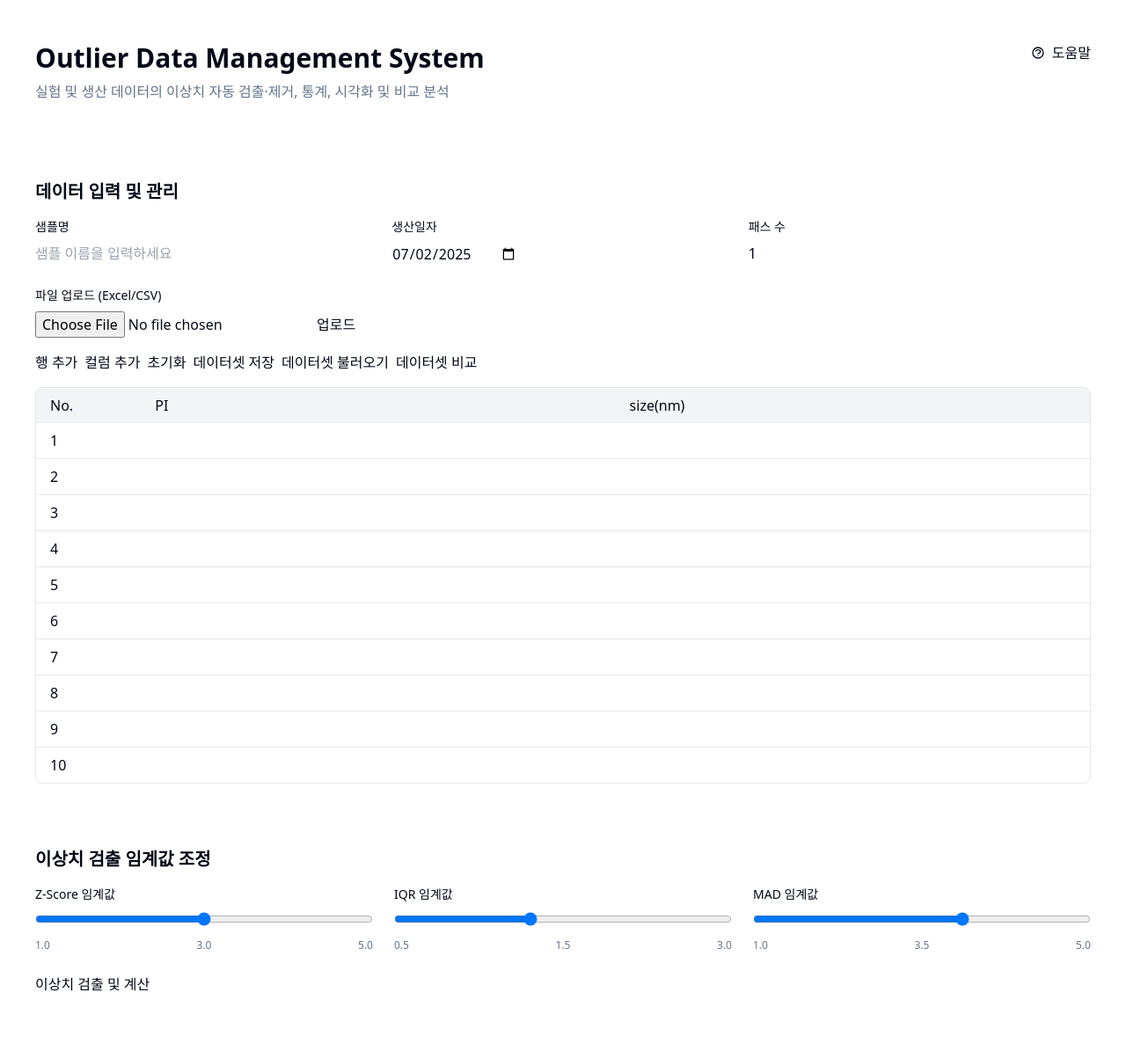
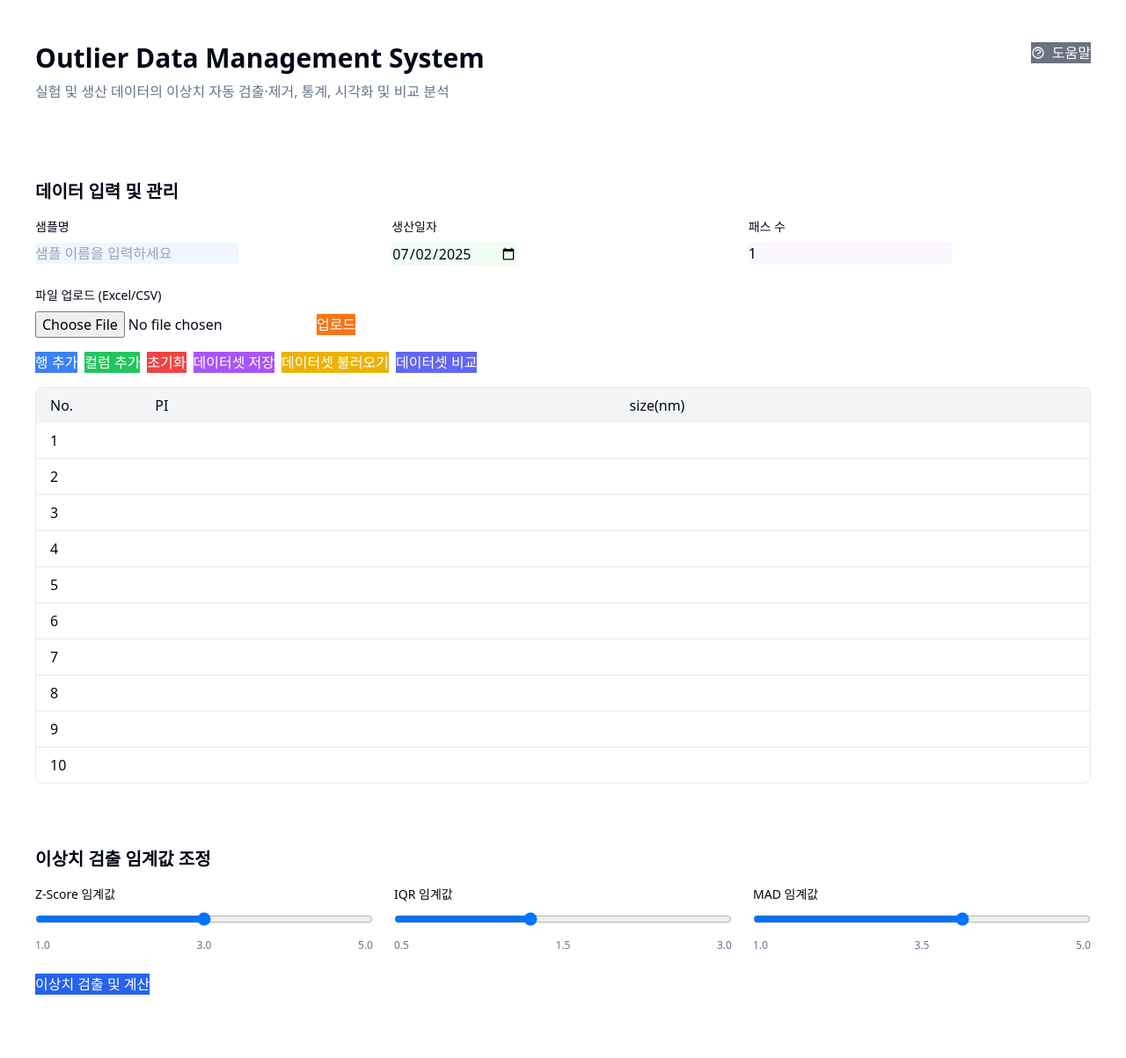
Before and after one commit to jm83-database/outlier-webapp, a Flask app: page / in a window 1280 px wide. Shown: the whole page at 88% size. Run offline with Flask 3, Linux system fonts and the light colour scheme; some libraries are stand-ins or nearby versions.

Commit message:
모달, 버튼 UI 수정

```diff
--- a/templates/index.html
+++ b/templates/index.html
@@ -152,7 +152,7 @@
                     <h1 class="text-3xl font-bold mb-2">Outlier Data Management System</h1>
                     <p class="text-muted-foreground">실험 및 생산 데이터의 이상치 자동 검출·제거, 통계, 시각화 및 비교 분석</p>
                 </div>
-                <button onclick="showHelpModal()" class="btn btn-outline btn-sm flex items-center gap-2">
+                <button onclick="showHelpModal()" class="btn btn-outline btn-sm flex items-center gap-2 bg-gray-500 hover:bg-gray-600 text-white border-gray-500">
                     <svg class="w-4 h-4" fill="none" stroke="currentColor" viewBox="0 0 24 24">
                         <path stroke-linecap="round" stroke-linejoin="round" stroke-width="2" d="M8.228 9c.549-1.165 2.03-2 3.772-2 2.21 0 4 1.343 4 3 0 1.4-1.278 2.575-3.006 2.907-.542.104-.994.54-.994 1.093m0 3h.01M21 12a9 9 0 11-18 0 9 9 0 0118 0z"/>
                     </svg>
@@ -170,15 +170,15 @@
                 <div>
                     <label class="block text-sm font-medium mb-2">샘플명</label>
                     <input type="text" id="sample_name" value="{{ sample_name }}"
-                           placeholder="샘플 이름을 입력하세요" class="input">
+                           placeholder="샘플 이름을 입력하세요" class="input bg-blue-50 border-blue-200 focus:border-blue-500">
                 </div>
                 <div>
                     <label class="block text-sm font-medium mb-2">생산일자</label>
-                    <input type="date" id="production_date" value="{{ production_date }}" class="input">
+                    <input type="date" id="production_date" value="{{ production_date }}" class="input bg-green-50 border-green-200 focus:border-green-500">
                 </div>
                 <div>
                     <label class="block text-sm font-medium mb-2">패스 수</label>
-                    <input type="number" id="pass_count" value="{{ pass_count }}" min="1" class="input">
+                    <input type="number" id="pass_count" value="{{ pass_count }}" min="1" class="input bg-purple-50 border-purple-200 focus:border-purple-500">
                 </div>
             </div>
 
@@ -187,18 +187,18 @@
                 <label class="block text-sm font-medium mb-2">파일 업로드 (Excel/CSV)</label>
                 <div class="flex items-center gap-2">
                     <input type="file" id="file_upload" accept=".xlsx,.xls,.csv" class="input">
-                    <button onclick="uploadFile()" class="btn btn-secondary btn-default">업로드</button>
+                    <button onclick="uploadFile()" class="btn btn-primary btn-default bg-orange-500 hover:bg-orange-600 text-white">업로드</button>
                 </div>
             </div>
 
             <!-- Table Controls -->
             <div class="flex flex-wrap gap-2 mb-4">
-                <button onclick="addRow()" class="btn btn-secondary btn-sm">행 추가</button>
-                <button onclick="showAddColumnModal()" class="btn btn-secondary btn-sm">컬럼 추가</button>
-                <button onclick="resetData()" class="btn btn-destructive btn-sm">초기화</button>
-                <button onclick="showSaveModal()" class="btn btn-outline btn-sm">데이터셋 저장</button>
-                <button onclick="showLoadModal()" class="btn btn-outline btn-sm">데이터셋 불러오기</button>
-                <button onclick="showCompareModal()" class="btn btn-outline btn-sm">데이터셋 비교</button>
+                <button onclick="addRow()" class="btn btn-primary btn-sm bg-blue-500 hover:bg-blue-600 text-white">행 추가</button>
+                <button onclick="showAddColumnModal()" class="btn btn-primary btn-sm bg-green-500 hover:bg-green-600 text-white">컬럼 추가</button>
+                <button onclick="resetData()" class="btn btn-destructive btn-sm bg-red-500 hover:bg-red-600 text-white">초기화</button>
+                <button onclick="showSaveModal()" class="btn btn-outline btn-sm bg-purple-500 hover:bg-purple-600 text-white border-purple-500">데이터셋 저장</button>
+                <button onclick="showLoadModal()" class="btn btn-outline btn-sm bg-yellow-500 hover:bg-yellow-600 text-white border-yellow-500">데이터셋 불러오기</button>
+                <button onclick="showCompareModal()" class="btn btn-outline btn-sm bg-indigo-500 hover:bg-indigo-600 text-white border-indigo-500">데이터셋 비교</button>
             </div>
 
             <!-- Data Table -->
@@ -261,8 +261,8 @@
             </div>
 
             <div class="mt-6 flex flex-wrap gap-2">
-                <button onclick="calculateWithThresholds()" class="btn btn-primary btn-default">이상치 검출 및 계산</button>
-                <button id="downloadBtn" onclick="downloadCSV()" class="btn btn-secondary btn-default hidden">결과 다운로드 (CSV)</button>
+                <button onclick="calculateWithThresholds()" class="btn btn-primary btn-default bg-blue-600 hover:bg-blue-700 text-white">이상치 검출 및 계산</button>
+                <button id="downloadBtn" onclick="downloadCSV()" class="btn btn-secondary btn-default hidden bg-green-600 hover:bg-green-700 text-white">결과 다운로드 (CSV)</button>
             </div>
         </div>
 
@@ -271,50 +271,50 @@
 
         <!-- Modals -->
         <!-- Add Column Modal -->
-        <div id="addColumnModal" class="fixed inset-0 bg-black bg-opacity-50 hidden z-50 flex items-center justify-center">
-            <div class="card p-6 w-96 mx-4">
-                <h3 class="text-lg font-semibold mb-4">새 컬럼 추가</h3>
-                <input type="text" id="new_column_name" placeholder="컬럼 이름" class="input mb-4">
+        <div id="addColumnModal" class="fixed inset-0 bg-black bg-opacity-70 hidden z-50 flex items-center justify-center">
+            <div class="card p-6 w-96 mx-4 bg-white border-4 border-blue-300 shadow-2xl">
+                <h3 class="text-lg font-semibold mb-4 text-blue-700">새 컬럼 추가</h3>
+                <input type="text" id="new_column_name" placeholder="컬럼 이름" class="input mb-4 bg-blue-50 border-blue-300">
                 <div class="flex gap-2">
-                    <button onclick="addColumn()" class="btn btn-primary btn-default flex-1">추가</button>
-                    <button onclick="closeModal('addColumnModal')" class="btn btn-outline btn-default">취소</button>
+                    <button onclick="addColumn()" class="btn btn-primary btn-default flex-1 bg-blue-500 hover:bg-blue-600 text-white">추가</button>
+                    <button onclick="closeModal('addColumnModal')" class="btn btn-outline btn-default bg-gray-500 hover:bg-gray-600 text-white">취소</button>
                 </div>
             </div>
         </div>
 
         <!-- Save Dataset Modal -->
-        <div id="saveModal" class="fixed inset-0 bg-black bg-opacity-50 hidden z-50 flex items-center justify-center">
-            <div class="card p-6 w-96 mx-4">
-                <h3 class="text-lg font-semibold mb-4">데이터셋 저장</h3>
-                <input type="text" id="dataset_name" placeholder="데이터셋 이름" class="input mb-4">
+        <div id="saveModal" class="fixed inset-0 bg-black bg-opacity-70 hidden z-50 flex items-center justify-center">
+            <div class="card p-6 w-96 mx-4 bg-white border-4 border-purple-300 shadow-2xl">
+                <h3 class="text-lg font-semibold mb-4 text-purple-700">데이터셋 저장</h3>
+                <input type="text" id="dataset_name" placeholder="데이터셋 이름" class="input mb-4 bg-purple-50 border-purple-300">
                 <div class="flex gap-2">
-                    <button onclick="saveDataset()" class="btn btn-primary btn-default flex-1">저장</button>
-                    <button onclick="closeModal('saveModal')" class="btn btn-outline btn-default">취소</button>
+                    <button onclick="saveDataset()" class="btn btn-primary btn-default flex-1 bg-purple-500 hover:bg-purple-600 text-white">저장</button>
+                    <button onclick="closeModal('saveModal')" class="btn btn-outline btn-default bg-gray-500 hover:bg-gray-600 text-white">취소</button>
                 </div>
             </div>
         </div>
 
         <!-- Load Dataset Modal -->
-        <div id="loadModal" class="fixed inset-0 bg-black bg-opacity-50 hidden z-50 flex items-center justify-center">
-            <div class="card p-6 w-96 mx-4">
-                <h3 class="text-lg font-semibold mb-4">데이터셋 불러오기</h3>
-                <select id="load_dataset_select" class="input mb-4">
+        <div id="loadModal" class="fixed inset-0 bg-black bg-opacity-70 hidden z-50 flex items-center justify-center">
+            <div class="card p-6 w-96 mx-4 bg-white border-4 border-yellow-300 shadow-2xl">
+                <h3 class="text-lg font-semibold mb-4 text-yellow-700">데이터셋 불러오기</h3>
+                <select id="load_dataset_select" class="input mb-4 bg-yellow-50 border-yellow-300">
                     <option value="">데이터셋 선택</option>
                     {% for dataset in saved_datasets %}
                     <option value="{{ dataset }}">{{ dataset }}</option>
                     {% endfor %}
                 </select>
                 <div class="flex gap-2">
-                    <button onclick="loadDataset()" class="btn btn-primary btn-default flex-1">불러오기</button>
-                    <button onclick="closeModal('loadModal')" class="btn btn-outline btn-default">취소</button>
+                    <button onclick="loadDataset()" class="btn btn-primary btn-default flex-1 bg-yellow-500 hover:bg-yellow-600 text-white">불러오기</button>
+                    <button onclick="closeModal('loadModal')" class="btn btn-outline btn-default bg-gray-500 hover:bg-gray-600 text-white">취소</button>
                 </div>
             </div>
         </div>
 
         <!-- Compare Datasets Modal -->
-        <div id="compareModal" class="fixed inset-0 bg-black bg-opacity-50 hidden z-50 flex items-center justify-center">
-            <div class="card p-6 w-96 mx-4">
-                <h3 class="text-lg font-semibold mb-4">데이터셋 비교</h3>
+        <div id="compareModal" class="fixed inset-0 bg-black bg-opacity-70 hidden z-50 flex items-center justify-center">
+            <div class="card p-6 w-96 mx-4 bg-white border-4 border-indigo-300 shadow-2xl">
+                <h3 class="text-lg font-semibold mb-4 text-indigo-700">데이터셋 비교</h3>
                 <div class="space-y-2 mb-4">
                     {% for dataset in saved_datasets %}
                     <label class="flex items-center space-x-2">
@@ -324,18 +324,18 @@
                     {% endfor %}
                 </div>
                 <div class="flex gap-2">
-                    <button onclick="compareDatasets()" class="btn btn-primary btn-default flex-1">비교</button>
-                    <button onclick="closeModal('compareModal')" class="btn btn-outline btn-default">취소</button>
+                    <button onclick="compareDatasets()" class="btn btn-primary btn-default flex-1 bg-indigo-500 hover:bg-indigo-600 text-white">비교</button>
+                    <button onclick="closeModal('compareModal')" class="btn btn-outline btn-default bg-gray-500 hover:bg-gray-600 text-white">취소</button>
                 </div>
             </div>
         </div>
 
         <!-- Help Modal -->
-        <div id="helpModal" class="fixed inset-0 bg-black bg-opacity-50 hidden z-50 flex items-center justify-center">
-            <div class="card p-6 w-full max-w-4xl mx-4 max-h-[90vh] overflow-y-auto">
+        <div id="helpModal" class="fixed inset-0 bg-black bg-opacity-80 hidden z-50 flex items-center justify-center">
+            <div class="card p-6 w-full max-w-4xl mx-4 max-h-[90vh] overflow-y-auto bg-white border-4 border-green-300 shadow-2xl">
                 <div class="flex justify-between items-center mb-6">
-                    <h3 class="text-2xl font-bold">사용 가이드</h3>
-                    <button onclick="closeModal('helpModal')" class="btn btn-outline btn-sm">
+                    <h3 class="text-2xl font-bold text-green-700">사용 가이드</h3>
+                    <button onclick="closeModal('helpModal')" class="btn btn-outline btn-sm bg-red-500 hover:bg-red-600 text-white">
                         <svg class="w-4 h-4" fill="none" stroke="currentColor" viewBox="0 0 24 24">
                             <path stroke-linecap="round" stroke-linejoin="round" stroke-width="2" d="M6 18L18 6M6 6l12 12"/>
                         </svg>
```
